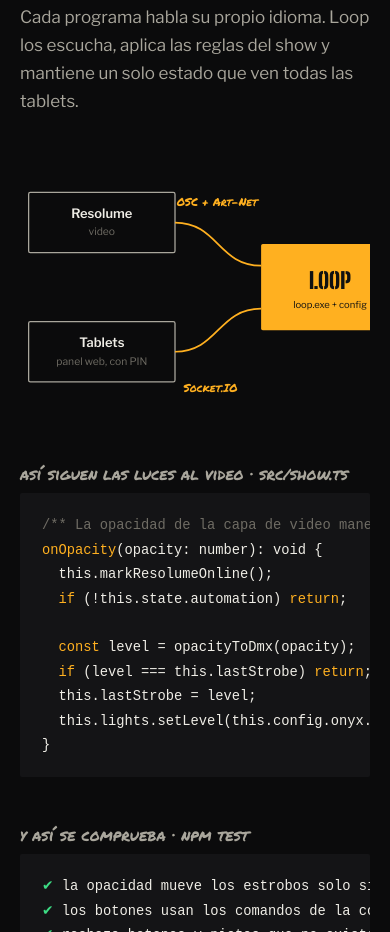
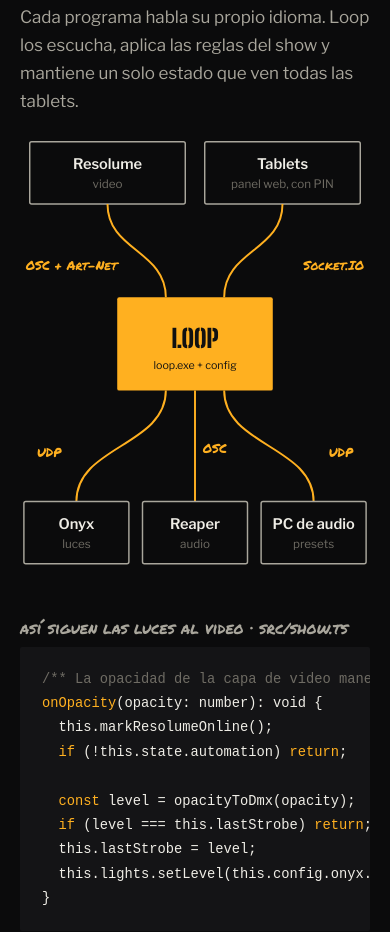
Before and after one commit to devmaiter/devmaiter.github.io, a plain HTML site: page loop/index.html in a window 390 px wide. Shown: the part 4777-5709 px from the top of the page. Drawn offline with nearby package versions, Linux system fonts and the light colour scheme.

Commit message:
Caso Loop: diagrama vertical en el celular para que se vean las salidas

```diff
--- a/loop/index.html
+++ b/loop/index.html
@@ -142,7 +142,12 @@
   .diagram .wire { stroke: var(--amber); stroke-width: 2; fill: none; }
   .diagram .proto { fill: var(--amber); font: 13px var(--marker); }
   .scroll-x { overflow-x: auto; }
-  .scroll-x .diagram { min-width: 620px; }
+  .scroll-x .diagram-h { min-width: 620px; }
+  .diagram-v { display: none; }
+  @media (max-width: 640px) {
+    .diagram-h { display: none; }
+    .diagram-v { display: block; width: 100%; max-width: 420px; margin: 0 auto; }
+  }
 
   /* ── Código ── */
   .code-h { font: 1rem var(--marker); color: var(--ink-2); margin: 46px 0 8px; }
@@ -279,7 +284,7 @@
       <p>Cada programa habla su propio idioma. Loop los escucha, aplica las reglas del show y
         mantiene un solo estado que ven todas las tablets.</p>
       <div class="scroll-x">
-        <svg class="diagram" viewBox="0 0 720 300" role="img" aria-labelledby="dg-t dg-d">
+        <svg class="diagram diagram-h" viewBox="0 0 720 300" role="img" aria-labelledby="dg-t dg-d">
           <title id="dg-t">Arquitectura de Loop</title>
           <desc id="dg-d">Resolume envía opacidad por OSC y color por Art-Net a Loop. Loop envía comandos UDP a Onyx, OSC a Reaper y UDP al PC de audio, y se comunica con las tablets por Socket.IO.</desc>
           <rect class="box" x="10" y="40" width="170" height="70" rx="2"/>
@@ -310,6 +315,38 @@
           <text class="proto" x="472" y="142">OSC</text>
           <path class="wire" d="M440 175 C 490 175, 490 249, 540 249"/>
           <text class="proto" x="468" y="226">UDP</text>
+        </svg>
+        <svg class="diagram diagram-v" viewBox="0 0 360 450" role="img" aria-labelledby="dgv-t dgv-d">
+          <title id="dgv-t">Arquitectura de Loop</title>
+          <desc id="dgv-d">Arriba entran Resolume, por OSC y Art-Net, y las tablets, por Socket.IO. En el medio está Loop. Abajo salen comandos UDP a Onyx, OSC a Reaper y UDP al PC de audio.</desc>
+          <rect class="box" x="10" y="10" width="160" height="64" rx="2"/>
+          <text class="label" x="90" y="38" text-anchor="middle">Resolume</text>
+          <text class="sub" x="90" y="58" text-anchor="middle">video</text>
+          <rect class="box" x="190" y="10" width="160" height="64" rx="2"/>
+          <text class="label" x="270" y="38" text-anchor="middle">Tablets</text>
+          <text class="sub" x="270" y="58" text-anchor="middle">panel web, con PIN</text>
+          <path class="wire" d="M90 74 C 90 122, 150 122, 150 170"/>
+          <text class="proto" x="6" y="142">OSC + Art-Net</text>
+          <path class="wire" d="M270 74 C 270 122, 210 122, 210 170"/>
+          <text class="proto" x="354" y="142" text-anchor="end">Socket.IO</text>
+          <rect class="core" x="100" y="170" width="160" height="96" rx="2"/>
+          <text class="core-label" x="180" y="222" text-anchor="middle">LOOP</text>
+          <text class="core-sub" x="180" y="244" text-anchor="middle">loop.exe + config</text>
+          <path class="wire" d="M150 266 C 150 323, 58 323, 58 380"/>
+          <text class="proto" x="30" y="334" text-anchor="middle">UDP</text>
+          <path class="wire" d="M180 266 L 180 380"/>
+          <text class="proto" x="188" y="330">OSC</text>
+          <path class="wire" d="M210 266 C 210 323, 302 323, 302 380"/>
+          <text class="proto" x="330" y="334" text-anchor="middle">UDP</text>
+          <rect class="box" x="4" y="380" width="108" height="64" rx="2"/>
+          <text class="label" x="58" y="408" text-anchor="middle">Onyx</text>
+          <text class="sub" x="58" y="428" text-anchor="middle">luces</text>
+          <rect class="box" x="126" y="380" width="108" height="64" rx="2"/>
+          <text class="label" x="180" y="408" text-anchor="middle">Reaper</text>
+          <text class="sub" x="180" y="428" text-anchor="middle">audio</text>
+          <rect class="box" x="248" y="380" width="108" height="64" rx="2"/>
+          <text class="label" x="302" y="408" text-anchor="middle">PC de audio</text>
+          <text class="sub" x="302" y="428" text-anchor="middle">presets</text>
         </svg>
       </div>
 
```
